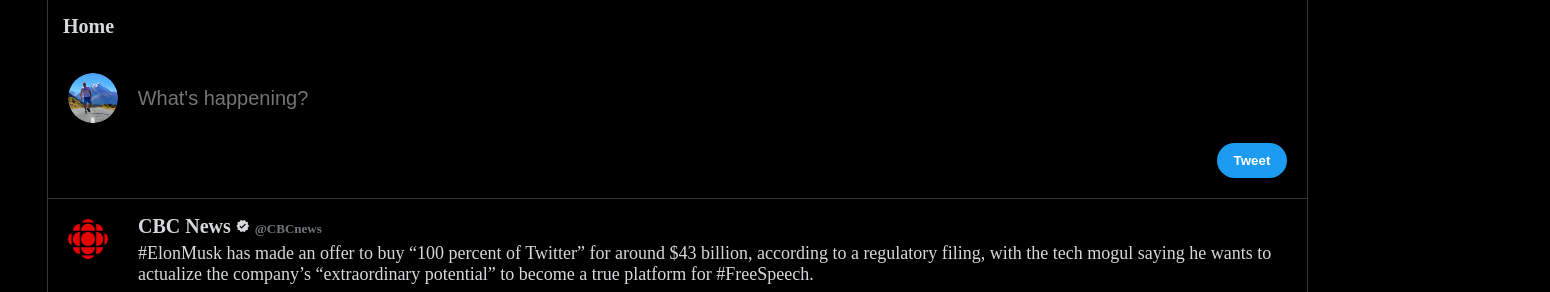
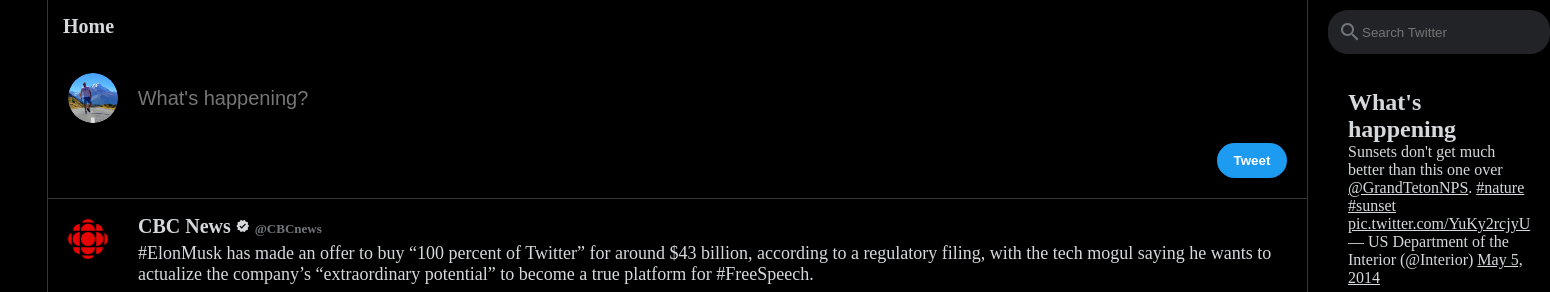
Before and after one commit to DaweUrbi/Twitter, a plain HTML site: page Twitter.html in a window 1280 px wide. Shown: the top 292 px of the page, 1550 px wide, since content can reach past the window. Drawn offline with Linux system fonts and the light colour scheme; grey boxes are pictures that could not be loaded.

Commit message:
rightside bar

```diff
--- a/Twitter.css
+++ b/Twitter.css
@@ -53,7 +53,6 @@ body {
 
 .leftSidebar {
   border-right: 1px solid rgba(215, 217, 219, 0.244);
-  flex: 0.2;
   min-width: 250px;
   margin-top: 0;
   padding-left: 20px;
@@ -88,6 +87,7 @@ body {
 }
 
 .feed {
+  flex: 0.5;
   -ms-overflow-style: none;
   scrollbar-width: none;
 }
@@ -178,6 +178,7 @@ body {
 }
 
 .postHeaderDescription {
+  flex:content;
   margin-bottom: 10px;
   font-size: 18px;
 }
@@ -191,3 +192,40 @@ body {
 .postAvatar {
   padding: 20px;
 }
+
+/* Right Sidebar */
+.rightSideBar {
+  flex: 0.3;
+}
+
+.rightSideBar_input {
+  display: flex;
+  align-items: center;
+  background-color: rgba(33,35,39,255);
+  padding: 10px;
+  border-radius: 20px;
+  margin-top: 10px;
+  margin-left: 20px;
+}
+
+.rightSideBar_input input {
+  border: none;
+  background-color: rgba(33,35,39,255);
+  outline: none;
+}
+
+.searchIcon {
+  color: rgba(113,118,122,255);
+}
+
+.widget {
+  margin-top: 15px;
+  margin-left: 20px;
+  padding: 20px;
+  background-color: black;
+  border: 20px;
+}
+
+.twitter-tweet {
+  background-color: black;
+}
--- a/Twitter.html
+++ b/Twitter.html
@@ -175,6 +175,28 @@
       </div>
     </div>
   </div>
-  <!-- feed end -->
+    <!-- right sidebar -->
+  <div class="rightSideBar">
+    <div class="rightSideBar_input">
+      <span class="material-icons searchIcon"> search</span>
+      <input type="text" placeholder="Search Twitter"/>
+    </div>
+    <div class="widget">
+      <h2>What's happening</h2>
+      <blockquote class="twitter-tweet">
+        <p lang="en" dir="ltr">
+          Sunsets don&#39;t get much better than this one over
+          <a href="https://twitter.com/GrandTetonNPS?ref_src=twsrc%5Etfw">@GrandTetonNPS</a>.
+          <a href="https://twitter.com/hashtag/nature?src=hash&amp;ref_src=twsrc%5Etfw">#nature</a>
+          <a href="https://twitter.com/hashtag/sunset?src=hash&amp;ref_src=twsrc%5Etfw">#sunset</a>
+          <a href="http://t.co/YuKy2rcjyU">pic.twitter.com/YuKy2rcjyU</a>
+        </p>&mdash; US Department of the Interior (@Interior)
+        <a href="https://twitter.com/Interior/status/463440424141459456?ref_src=twsrc%5Etfw">May 5, 2014</a>
+      </blockquote>
+      <script async src="https://platform.twitter.com/widgets.js" charset="utf-8">
+      </script>
+    </div>
+
+  </div>
 </body>
 </html>
```
Also changed, not shown: 1 other file.
